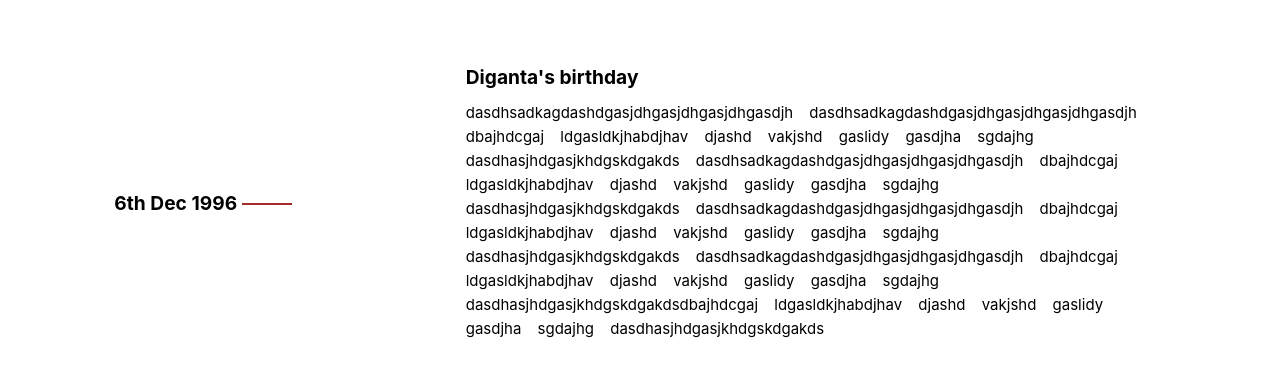
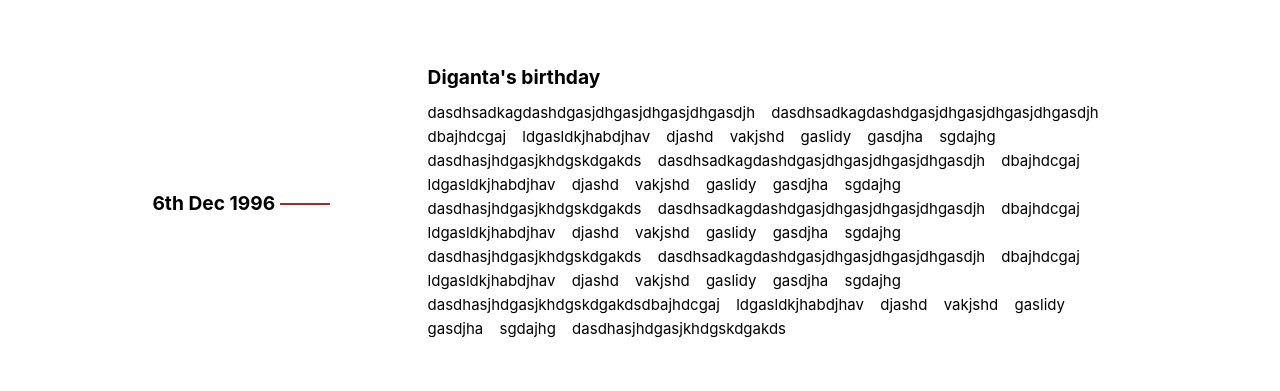
Before and after one commit to Diganta165/personal_portfolio, a React (Create React App) app: page /blog in a window 1280 px wide. Shown: the part 392-783 px from the top of the page. Built offline with nearby package versions, Linux system fonts and the light colour scheme.

Commit message:
card_item justify content set space evenly

```diff
--- a/src/components/Blogs/Blog_Section/Blog_Cart/Blog_Card.css
+++ b/src/components/Blogs/Blog_Section/Blog_Cart/Blog_Card.css
@@ -1,6 +1,6 @@
 .card_item{
     display: flex;
-    justify-content: space-around;
+    justify-content: space-evenly;
     /* column-gap: 80px; */
 
 }
```
